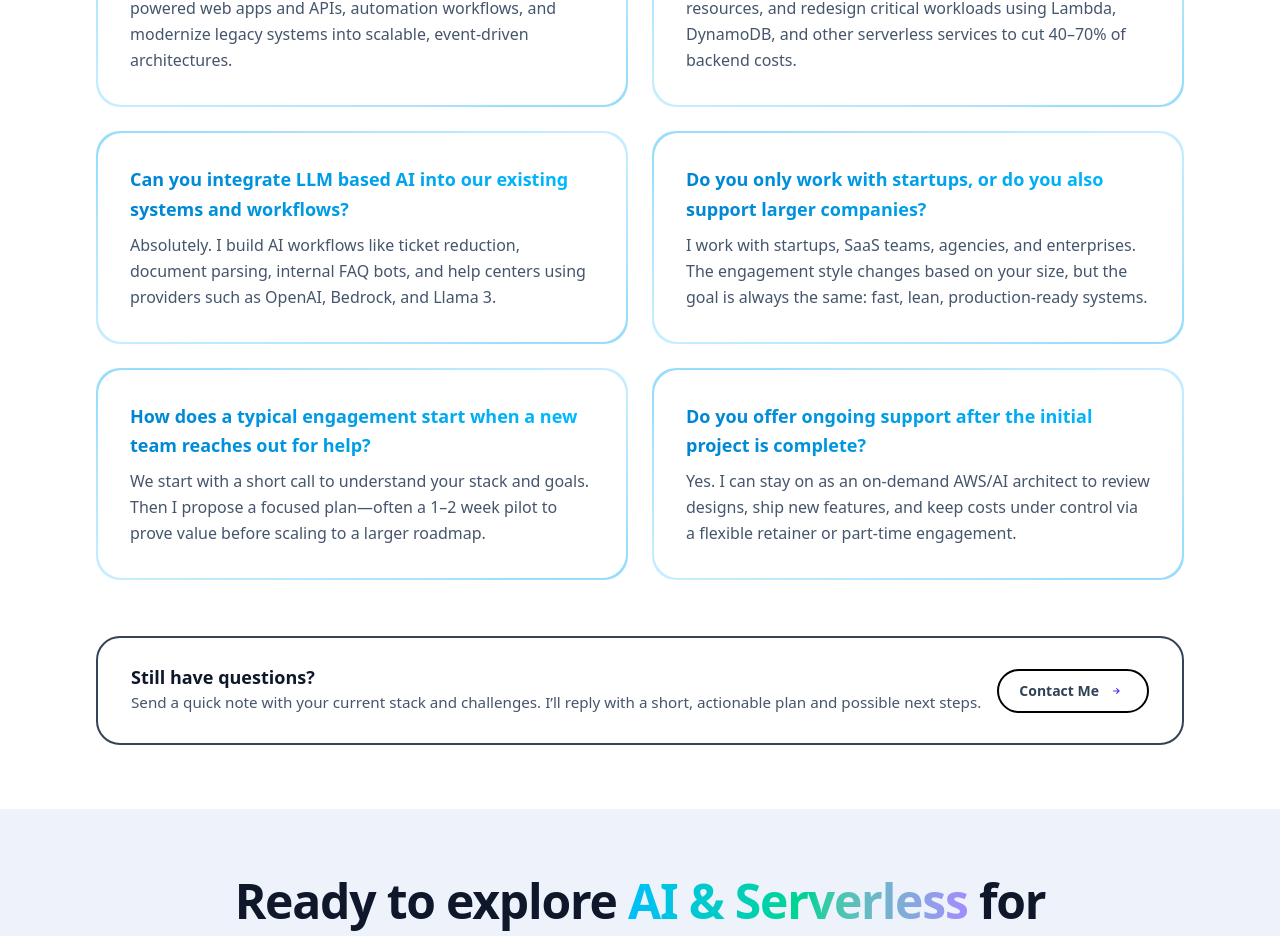
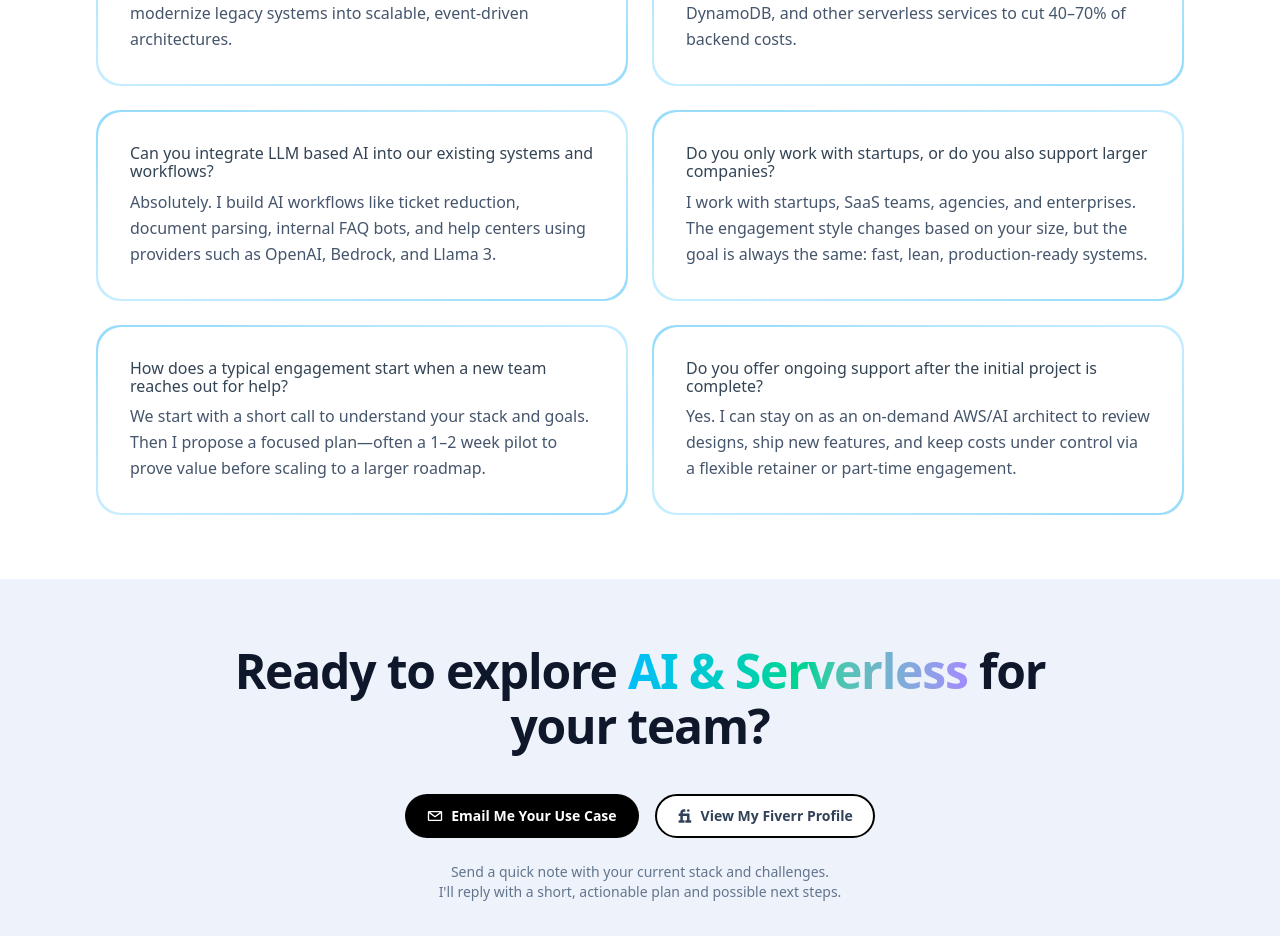
Before and after one commit to opmtwo/opmtwo-website, a Next.js app: page /home in a window 1280 px wide. Shown: the part 8849-9785 px from the top of the page. Built offline with nearby package versions, Linux system fonts and the light colour scheme; a web font is replaced by a local one.

Commit message:
Updated FaqSection - updated layout for uniformity

```diff
--- a/components/FaqSection.tsx
+++ b/components/FaqSection.tsx
@@ -51,10 +51,10 @@ export const FaqSection: React.FC = () => {
 						FAQ
 					</p>
 					<h2 className="text-balance text-2xl font-semibold text-slate-900 sm:text-3xl lg:text-4xl dark:text-slate-50">
-						Most Common&nbsp;
+						Frequently&nbsp;
 						<span className="bg-linear-to-r from-emerald-400 via-sky-400 to-sky-500 bg-clip-text text-transparent">
 							{/* From “everything is on fire” */}
-							Frequently Asked Questions
+							Asked Questions
 						</span>
 					</h2>
 					<p className="text-sm text-slate-600 sm:text-base dark:text-slate-400">
@@ -96,76 +96,15 @@ export const FaqSection: React.FC = () => {
 							>
 								{/* <h3 className="text-lg font-semibold text-slate-900 dark:text-slate-50">{item.question}</h3> */}
 								{/* <h4 className="text-md font-semibold">{item.question}</h4> */}
-								<h4 className="text-lg font-semibold bg-linear-to-r from-sky-600 to-sky-400 bg-clip-text text-transparent">
+								{/* <h4 className="text-lg font-semibold bg-linear-to-r from-sky-600 to-sky-400 bg-clip-text text-transparent">
 									<span className="leading-relaxed">{item.question}</span>
-								</h4>
+								</h4> */}
 								{/* <p className="mt-2 text-sm leading-relaxed text-slate-600 dark:text-slate-400">{item.answer}</p> */}
+								<h4 className="font-medium">{item.question}</h4>
 								<p className="leading-relaxed text-slate-600">{item.answer}</p>
 							</article>
 						</div>
 					))}
-				</div>
-
-				{/* Bottom CTA card with gradient border */}
-				<div className="mt-14 rounded-3xl p-px border-2">
-					<div className="flex flex-col items-start justify-between gap-4 rounded-[1.45rem] px-6 py-6 sm:px-8 sm:py-7 md:flex-row md:items-center">
-						<div>
-							<h3 className="text-base font-semibold text-slate-900 sm:text-lg dark:text-slate-50">Still have questions?</h3>
-							<p className="mt-1 text-sm text-slate-600 sm:text-[0.95rem] dark:text-slate-300">
-								Send a quick note with your current stack and challenges. I’ll reply with a short, actionable plan and possible next steps.
-							</p>
-						</div>
-
-						{/* <button
-							type="button"
-							className="inline-flex items-center gap-2 rounded-full bg-linear-to-r from-indigo-500 via-sky-500 to-emerald-500 px-6 py-3 text-sm font-medium text-white shadow-lg shadow-indigo-500/30 transition hover:brightness-110 focus-visible:outline-none focus-visible:ring-2 focus-visible:ring-indigo-400 focus-visible:ring-offset-2 focus-visible:ring-offset-white dark:focus-visible:ring-indigo-500 dark:focus-visible:ring-offset-slate-900"
-						>
-							Contact Me
-							<span className="inline-flex h-5 w-5 items-center justify-center rounded-full bg-white/20 dark:bg-slate-800/40">
-								<svg
-									viewBox="0 0 20 20"
-									fill="none"
-									xmlns="http://www.w3.org/2000/svg"
-									className="h-3.5 w-3.5 text-indigo-600 dark:text-indigo-300"
-								>
-									<path
-										d="M5 10h8m0 0L9.5 6.5M13 10 9.5 13.5"
-										stroke="currentColor"
-										strokeWidth="1.6"
-										strokeLinecap="round"
-										strokeLinejoin="round"
-									/>
-								</svg>
-							</span>
-						</button> */}
-
-						<a
-							href={`mailto:connect@opmtwo.com?subject=Serverless%20%2B%20AI%20Consultation`}
-							target="_blank"
-							rel="noreferrer"
-							className="inline-flex items-center justify-center min-w-[150px] gap-2 rounded-full border-2 border-black dark:border-white px-5 py-2.5 text-sm font-semibold text-slate-700 transition hover:bg-[#1DBF73] hover:text-white hover:border-[#1DBF73]  dark:text-slate-100 dark:hover:bg-[#1DBF73] dark:hover:text-white dark:hover:border-[#1DBF73]"
-						>
-							{/* <MailIcon className="h-4 w-4" />
-													{fiverrLabel} */}
-							Contact Me
-							<span className="inline-flex h-5 w-5 items-center justify-center rounded-full bg-white/20 dark:bg-slate-800/40">
-								<svg
-									viewBox="0 0 20 20"
-									fill="none"
-									xmlns="http://www.w3.org/2000/svg"
-									className="h-3.5 w-3.5 text-indigo-600 dark:text-indigo-300"
-								>
-									<path
-										d="M5 10h8m0 0L9.5 6.5M13 10 9.5 13.5"
-										stroke="currentColor"
-										strokeWidth="1.6"
-										strokeLinecap="round"
-										strokeLinejoin="round"
-									/>
-								</svg>
-							</span>
-						</a>
-					</div>
 				</div>
 			</div>
 		</section>
```
